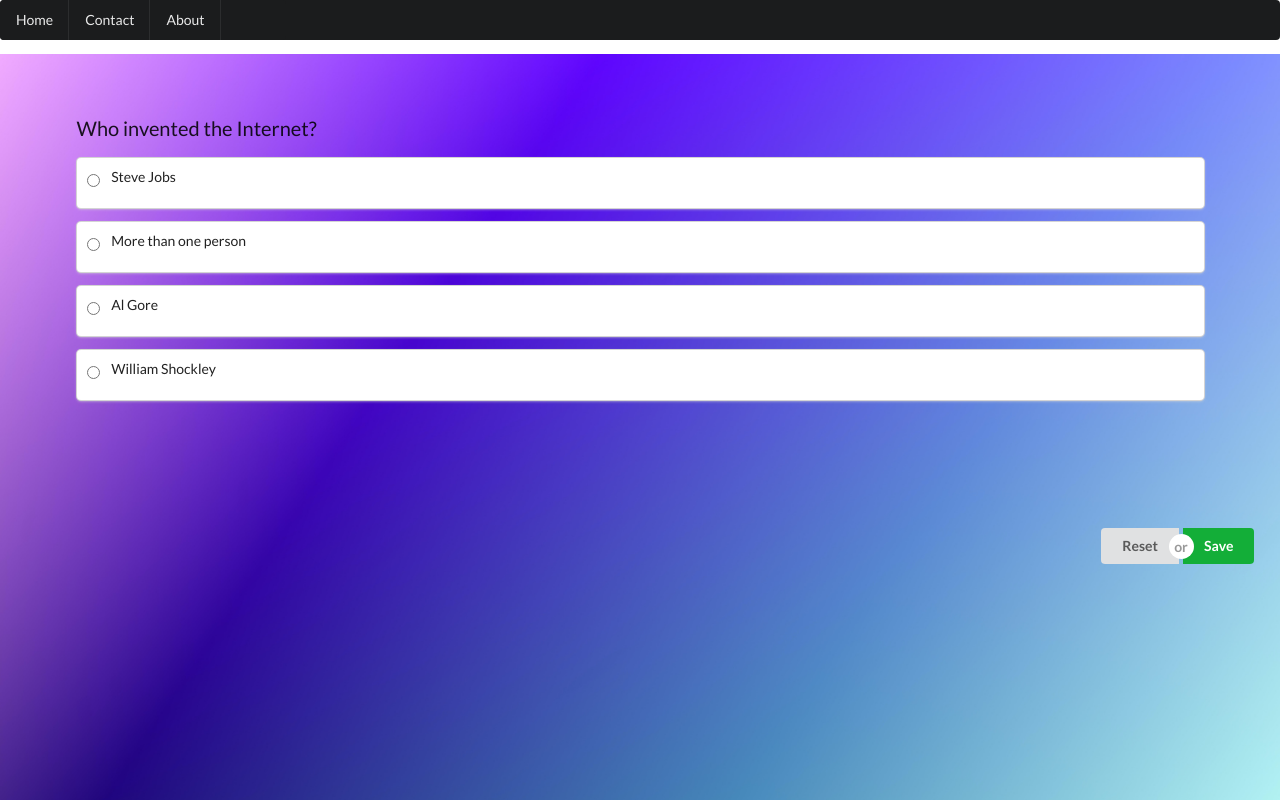
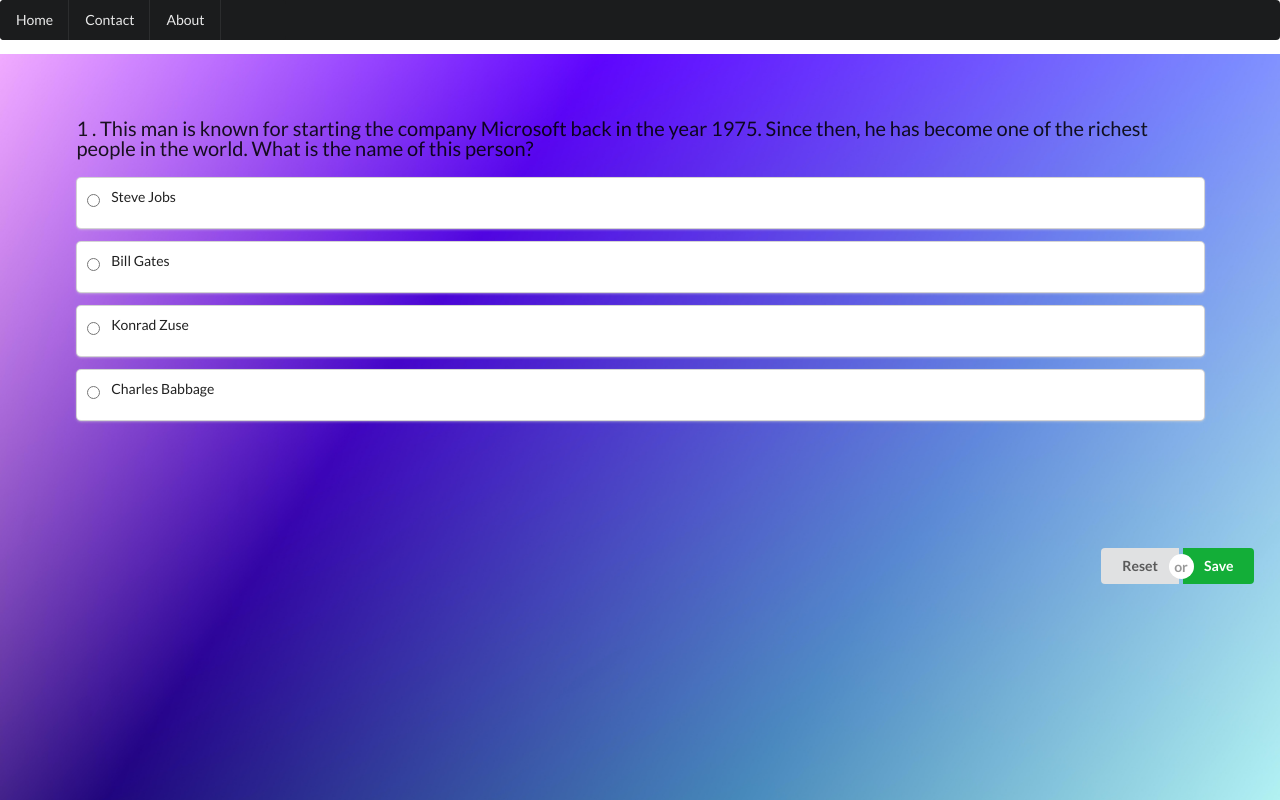
Before and after one commit to MALLIKAARJUNM/mock-project, a React (Create React App) app: page /Instructions in a window 1280 px wide. Both pictures are taken after a click on the button "Start". Shown: the top 800 px of the page. Built offline with nearby package versions, Linux system fonts and the light colour scheme.

Commit message:
seventh commit project

```diff
--- a/src/component/Instructions.js
+++ b/src/component/Instructions.js
@@ -1,4 +1,4 @@
-import React, { useState } from 'react';
+import React, { useEffect, useState } from 'react';
 import imgSeven from '../images/imgSeven.jpg';
 import {useNavigate} from 'react-router-dom';
 
@@ -28,9 +28,7 @@ const navigate = useNavigate();
 // }
 
 const sendData = () => {
-    //setQuestions("Who invented the Internet?");
-    console.log(questions.length);
-    navigate("/TestPage",{state:{questions:questions[0]}});
+    navigate("/TestPage",{state:{questions:questions}});
 }
 
     return(
--- a/src/component/TestPage.js
+++ b/src/component/TestPage.js
@@ -1,55 +1,83 @@
-import React, { useState} from 'react';
+import React, { useEffect, useState} from 'react';
 import { useLocation } from 'react-router-dom';
 import imgEight from '../images/imgEight.jpg';
+import {useNavigate} from 'react-router-dom';
+
 
 const TestPage = () => {
 
     const [radioCheck, setRadioCheck] = useState('');
-    var questions = useState("");
     const location = useLocation();
+    const [index, setIndex] = useState();
+    //const [data, setData] = location.state.questions;
+    const navigate = useNavigate();
+    const [question, setQuestion] = useState("");
+    const [options, setOptions] = useState([]);
+    const [answer, setAnswer] = useState("");
+    const [savedAnswer, setSavedAnswer] = useState("");
+    const [next, setNext] = useState(true);
 
     const onReset = (event) => {
         setRadioCheck('');
+    }
+
+    useEffect(()=>{
+        if(next){
+        location.state.questions.map((element,index) => {
+            console.log(element);
+            setIndex(index);
+            setQuestion(element.question);
+        setOptions(element.options);
+        setAnswer(element.answer);
+        setSavedAnswer(radioCheck);
+        setNext(false);
+    });}
+    },[next])
+
+    const saveData = (event) => {
+        //console.log(data);
+        //navigate("/TestPage");
+        setNext(true);
     }
 
     return(
         <div className='ui background' style={{backgroundImage:`url(${imgEight})`, backgroundSize:'cover', position:'fixed', minWidth:'100%', minHeight:'100%'}}>
         <div className='ui container' style={{marginTop:'5%', marginLeft:'20%'}}>
             <div className="ui content" style={{fontSize:'20px'}}>
-                {location.state.questions.question}
+                {index + " . " + question}
                 </div>
                 <br />
                     <form className='ui form'>
                     <div className='ui fluid card' style={{height:'50px'}}>
                     <div className='ui two column grid'>
                         <div className='column'>
-                    <input type='radio' style={{marginTop:'3%', marginLeft:'2%'}} value={'radioCheckOne'} checked={radioCheck==='radioCheckOne'} onClick={event=>setRadioCheck(event.target.value)}/>
+                    <input type='radio' style={{marginTop:'3%', marginLeft:'2%'}} value={options[0]} checked={radioCheck===options[0]} onClick={event=>setRadioCheck(event.target.value)}/>
                     </div>
-                        <label style={{marginTop:'2%', marginLeft:'-47%', textAlign:'left'}}> {location.state.questions.options[0]}</label>
+                        <label style={{marginTop:'2%', marginLeft:'-47%', textAlign:'left'}}>{options[0]}</label>
                         </div>
                     </div>
                     <div className='ui fluid card' style={{height:'50px'}}>
                     <div className='ui two column grid'>
                         <div className='column'>
-                    <input type='radio' style={{marginTop:'3%', marginLeft:'2%'}} value={'radioCheckTwo'} checked={radioCheck==='radioCheckTwo'} onClick={event=>setRadioCheck(event.target.value)}/>
+                    <input type='radio' style={{marginTop:'3%', marginLeft:'2%'}} value={options[1]} checked={radioCheck===options[1]} onClick={event=>setRadioCheck(event.target.value)}/>
                     </div>
-                        <label style={{marginTop:'2%', marginLeft:'-47%', textAlign:'left'}}>  {location.state.questions.options[1]}</label>
+                        <label style={{marginTop:'2%', marginLeft:'-47%', textAlign:'left'}}>{options[1]}</label>
                         </div>
                     </div>
                     <div className='ui fluid card' style={{height:'50px'}}>
                     <div className='ui two column grid'>
                         <div className='column'>
-                    <input type='radio' style={{marginTop:'3%', marginLeft:'2%'}} value={'radioCheckThree'} checked={radioCheck==='radioCheckThree'} onClick={event=>setRadioCheck(event.target.value)}/>
+                    <input type='radio' style={{marginTop:'3%', marginLeft:'2%'}} value={options[2]} checked={radioCheck===options[2]} onClick={event=>setRadioCheck(event.target.value)}/>
                     </div>
-                        <label style={{marginTop:'2%', marginLeft:'-47%', textAlign:'left'}}> {location.state.questions.options[2]}</label>
+                        <label style={{marginTop:'2%', marginLeft:'-47%', textAlign:'left'}}>{options[2]}</label>
                         </div>
                     </div>
                     <div className='ui fluid card' style={{height:'50px'}}>
                     <div className='ui two column grid'>
                         <div className='column'>
-                    <input type='radio' style={{marginTop:'3%', marginLeft:'2%'}} value={'radioCheckFour'} checked={radioCheck==='radioCheckFour'} onClick={event=>setRadioCheck(event.target.value)}/>
+                    <input type='radio' style={{marginTop:'3%', marginLeft:'2%'}} value={options[3]} checked={radioCheck===options[3]} onClick={event=>setRadioCheck(event.target.value)}/>
                     </div>
-                        <label style={{marginTop:'2%', marginLeft:'-47%', textAlign:'left'}}> {location.state.questions.options[3]}</label>
+                        <label style={{marginTop:'2%', marginLeft:'-47%', textAlign:'left'}}>{options[3]}</label>
                         </div>
                     </div>
                         </form>
@@ -57,7 +85,7 @@ const TestPage = () => {
                     <div className="ui right floated buttons" style={{marginTop:'10%', marginRight:'2%'}}>
   <button className="ui button" onClick={onReset}>Reset</button>
   <div className="or"></div>
-  <button className="ui positive button active">Save</button>
+  <button className="ui positive button active" value="saveAnswer" onClick={saveData}>Save</button>
   </div>
 
                     </div>
```
